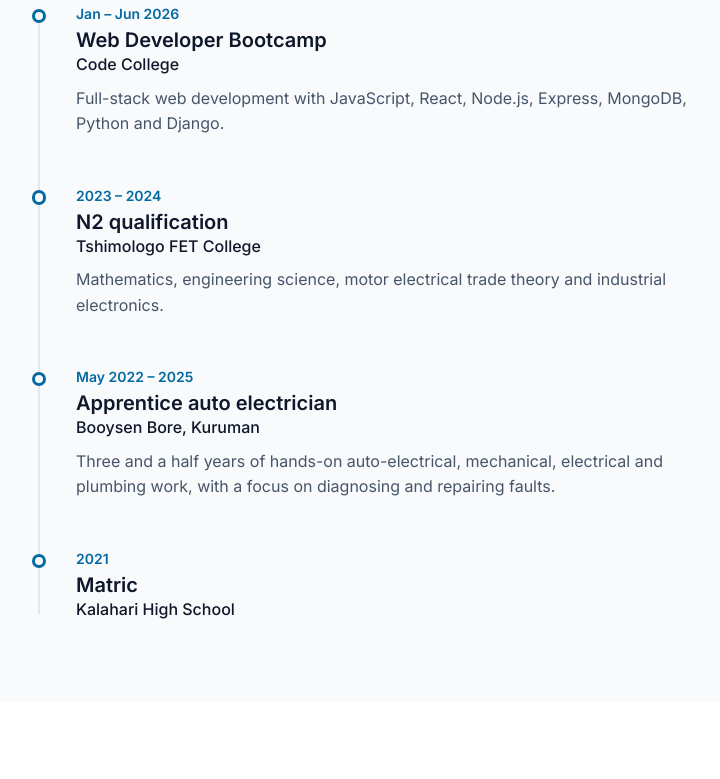
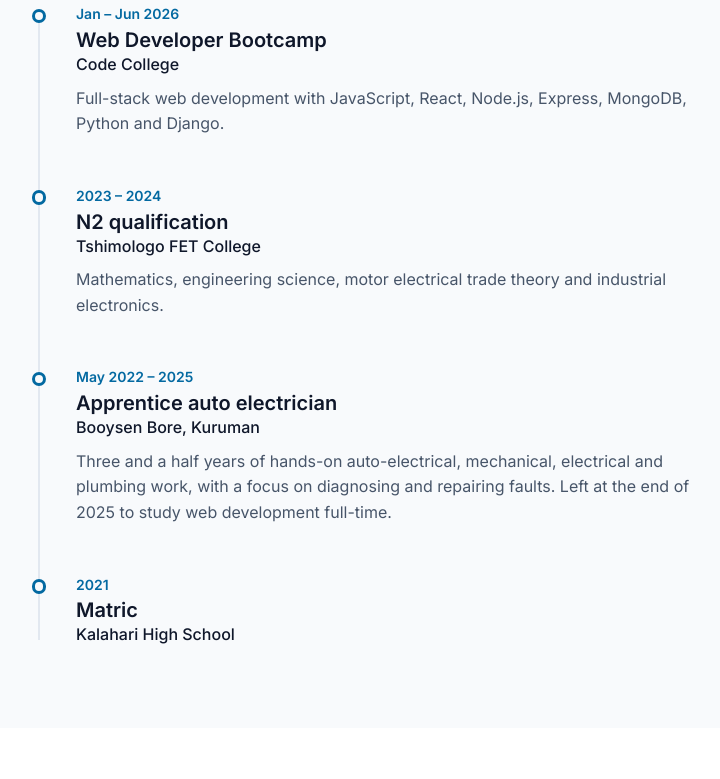
Before and after one commit to vstefan699-ai/stefan-visser-portfolio, a plain HTML site: page about.html in a window 1280 px wide. Shown: the part 1188-1967 px from the top of the page, without its empty margins (86-806 px from the left). Drawn offline with Linux system fonts and the light colour scheme.

Commit message:
About: note leaving apprenticeship to study full-time

```diff
--- a/about.html
+++ b/about.html
@@ -156,7 +156,8 @@
             <p class="timeline-place">Booysen Bore, Kuruman</p>
             <p>
               Three and a half years of hands-on auto-electrical, mechanical, electrical and
-              plumbing work, with a focus on diagnosing and repairing faults.
+              plumbing work, with a focus on diagnosing and repairing faults. Left at the end
+              of 2025 to study web development full-time.
             </p>
           </li>
 
```
